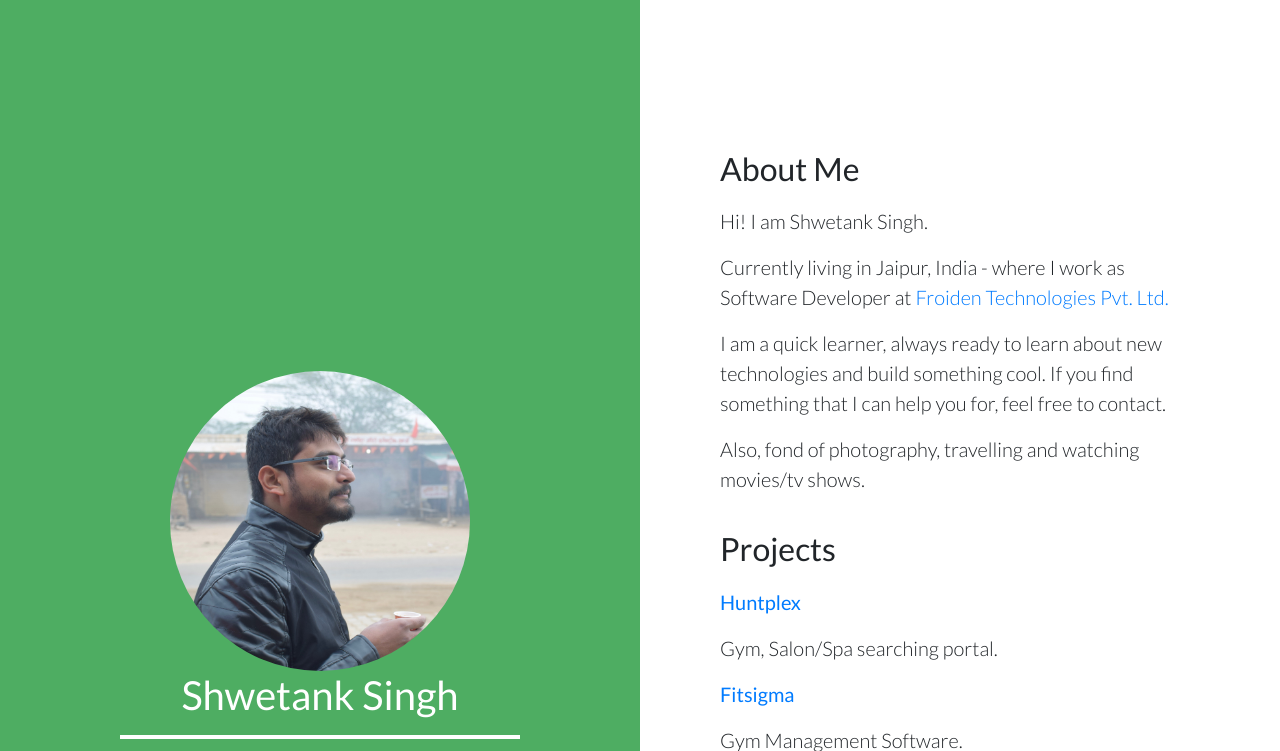
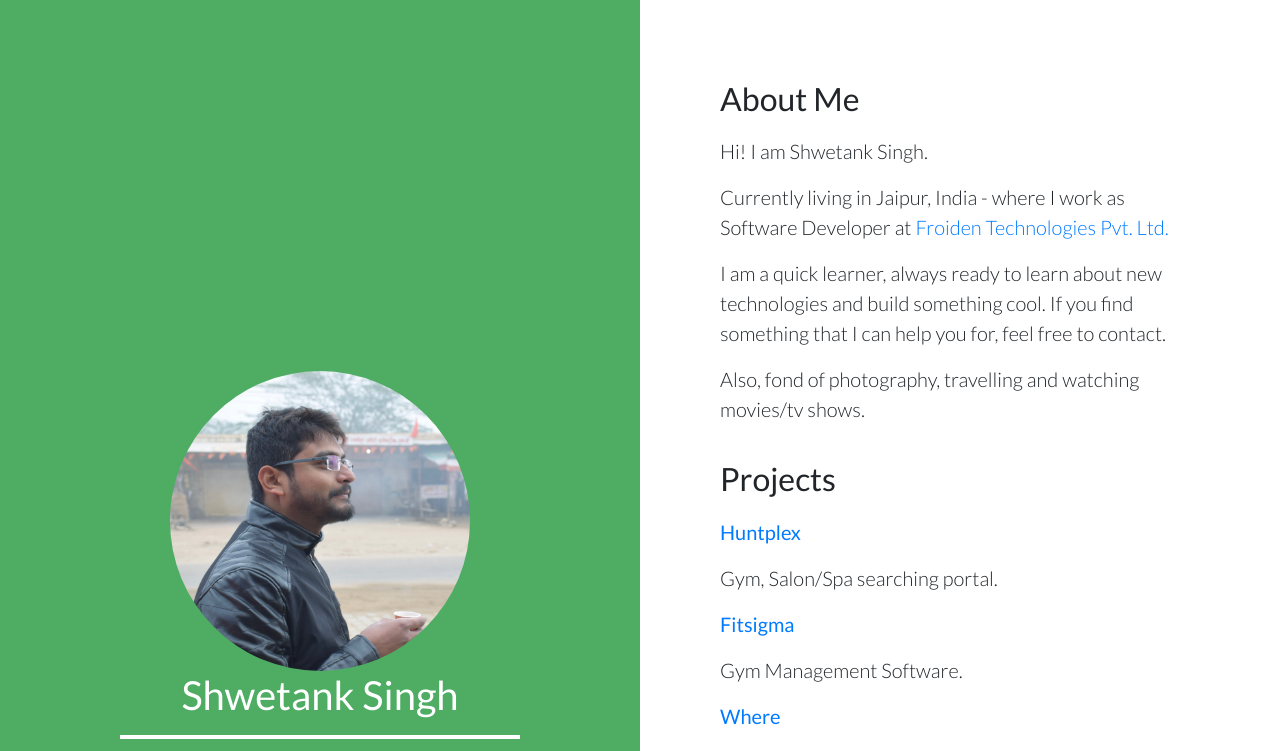
Before and after one commit to shwetank007/shwetank007.github.io, a PHP site: page /index.html in a window 1280 px wide. Shown: the top 751 px of the page. Run offline with PHP 8.4, Linux system fonts and the light colour scheme; some libraries are stand-ins or nearby versions.

Commit message:
Fix: Margin

```diff
--- a/main.css
+++ b/main.css
@@ -53,7 +53,7 @@ body {
 }
 
 .about-section {
-    margin: 150px 50px 0px;
+    margin: 80px 50px 0px;
     font-size: 20px;
 }
 
```
